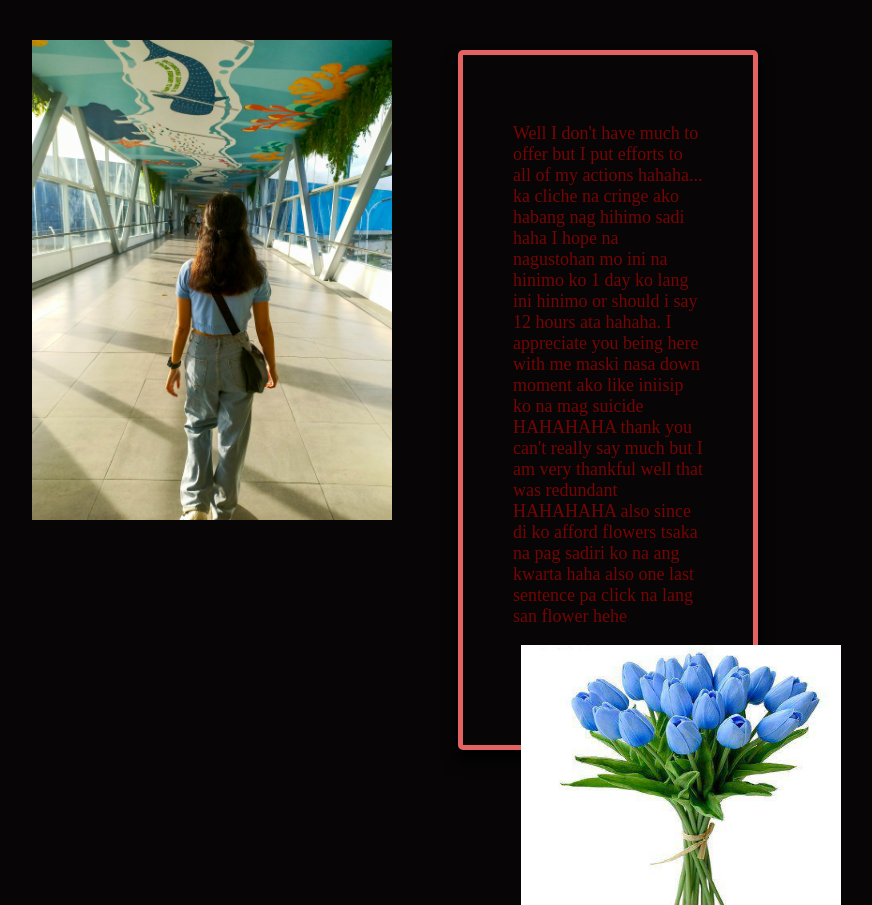
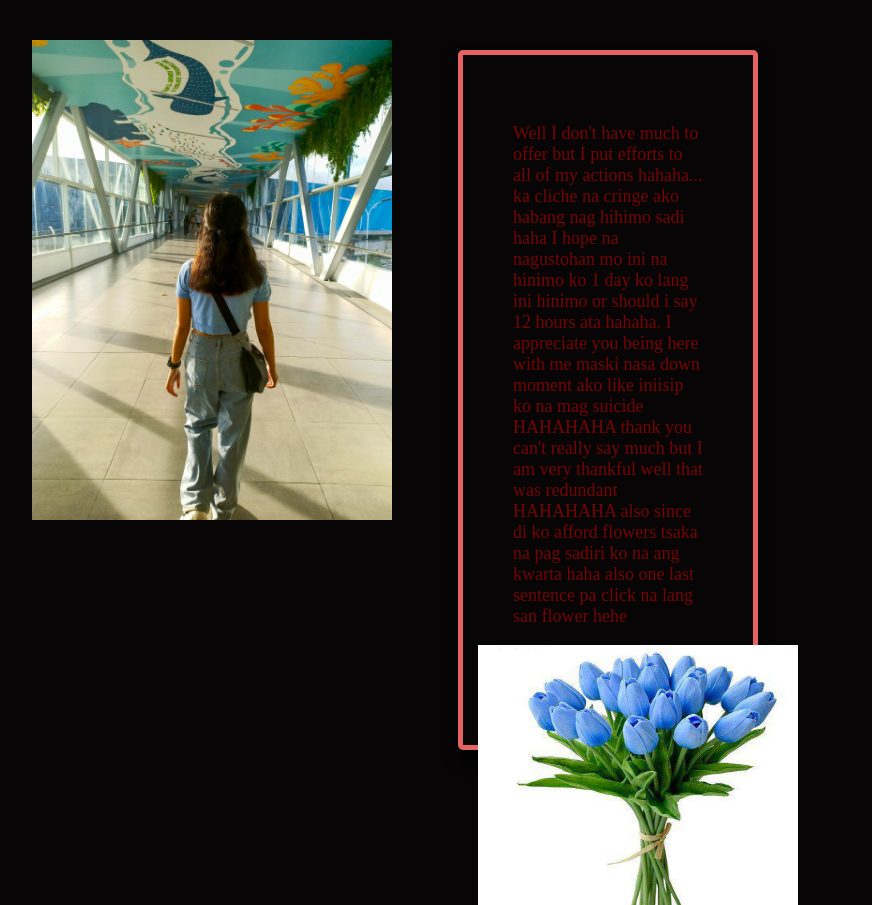
Before and after one commit to Kenneie/Kenneie.github.io, a plain HTML site: page next2.html in a window 1280 px wide. Shown: the whole page, without its empty margins (32-904 px from the left). Drawn offline with Linux system fonts and the light colour scheme.

Commit message:
Update next2.html

```diff
--- a/next2.html
+++ b/next2.html
@@ -24,7 +24,7 @@
             </p>
 
             <a href="https://youtu.be/2ilvbthVs6M?t=187">
-                <img src="329166588_735181898326719_236179747305308909_n.jpg" style="position: fixed; left: 20%;"
+                <img src="329166588_735181898326719_236179747305308909_n.jpg" style="position: fixed; left: 5%;"
                 alt="" width="320" height="260" >
             </a>
                 <script>
```
